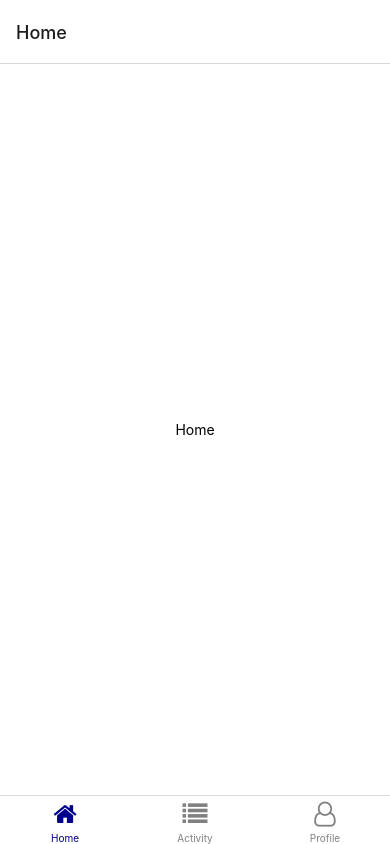
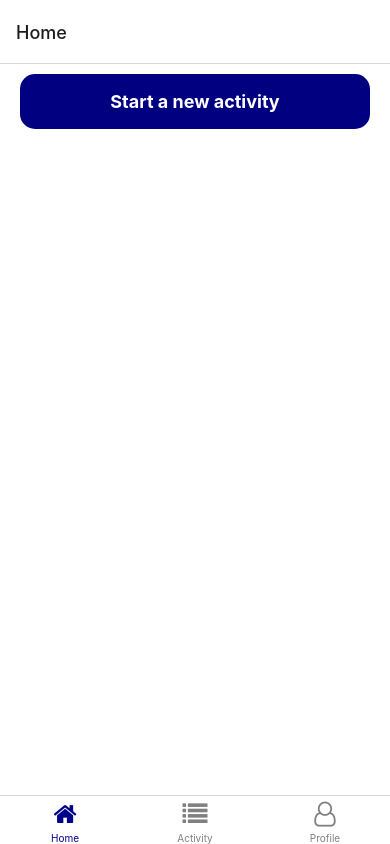
Before and after one commit to PearlynnT/BrainHack-CODE_EXP-2022, a React Native app: screen /Home in a window 390 px wide. Built offline with nearby package versions, Linux system fonts and the light colour scheme.

Commit message:
Added Create Activity Screen

```diff
--- a/App.js
+++ b/App.js
@@ -35,7 +35,11 @@ function Main() {
         tabBarInactiveTintColor: "gray",
       })}
     >
-      <Tab.Screen name="Home" component={HomeScreen} />
+      <Tab.Screen
+        name="Home"
+        component={HomeScreen}
+        options={{ headerShown: false }}
+      />
       <Tab.Screen name="Activity" component={ActivityScreen} />
       <Tab.Screen name="Profile" component={ProfileScreen} />
     </Tab.Navigator>
--- a/screens/HomeScreen.js
+++ b/screens/HomeScreen.js
@@ -1,11 +1,39 @@
 import React from "react";
-import { Text, StyleSheet, View } from "react-native";
+import { Text, StyleSheet, View, TouchableOpacity } from "react-native";
+import { createStackNavigator } from "@react-navigation/stack";
+import { useNavigation } from "@react-navigation/native";
 
-export default function HomeScreen() {
+function HomeScreen() {
+  const navigation = useNavigation();
+
   return (
     <View style={styles.container}>
-      <Text>Home</Text>
+      <TouchableOpacity
+        style={styles.button}
+        onPress={() => navigation.navigate("CreateActivity")}
+      >
+        <Text style={styles.buttonTitle}>Start a new activity</Text>
+      </TouchableOpacity>
     </View>
+  );
+}
+
+function CreateActivityScreen() {
+  return (
+    <View style={styles.container}>
+      <Text>Create Activity</Text>
+    </View>
+  );
+}
+
+const Stack = createStackNavigator();
+
+export default function HomeStack() {
+  return (
+    <Stack.Navigator>
+      <Stack.Screen name="Home" component={HomeScreen} />
+      <Stack.Screen name="CreateActivity" component={CreateActivityScreen} />
+    </Stack.Navigator>
   );
 }
 
@@ -14,6 +42,20 @@ const styles = StyleSheet.create({
     flex: 1,
     backgroundColor: "#fff",
     alignItems: "center",
+  },
+  button: {
+    width: 350,
+    height: 55,
+    margin: 10,
+    padding: 8,
+    borderRadius: 15,
+    backgroundColor: "#000080",
+    alignItems: "center",
     justifyContent: "center",
   },
+  buttonTitle: {
+    color: "white",
+    fontSize: 18,
+    fontWeight: "bold",
+  },
 });
```
